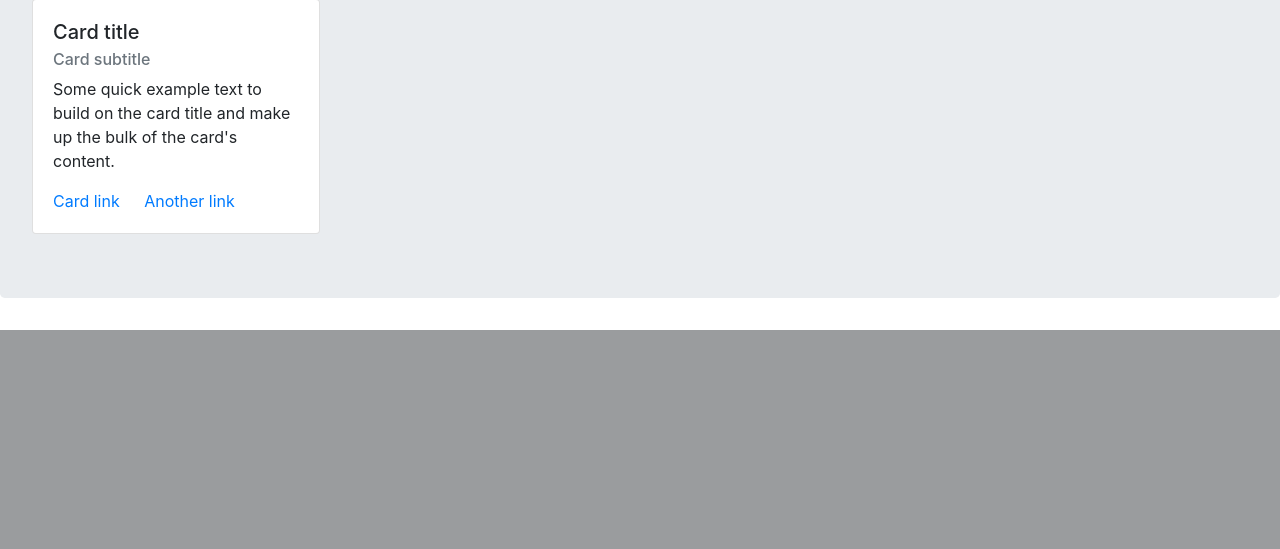
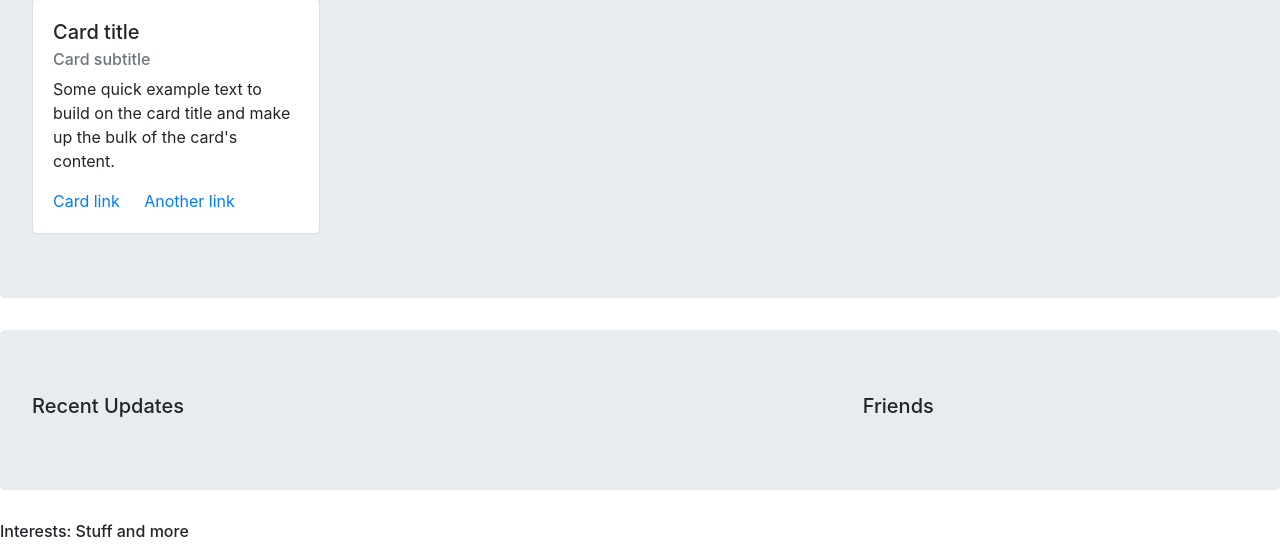
Before and after one commit to KitsuneNoctus/UX-UI-project-HC, a Flask app: page /profile in a window 1280 px wide. Shown: the part 1817-2366 px from the top of the page. Before the commit the page ends 2147 px from the top, so only its background shows below. Run offline with Flask 2, Linux system fonts and the light colour scheme; some libraries are stand-ins or nearby versions.

Commit message:
Working on profile still.

```diff
--- a/templates/profile.html
+++ b/templates/profile.html
@@ -301,4 +301,15 @@
             </a>
         </div>
     </div>
+    <div class="jumbotron">
+        <div class="row">
+            <div class="col-8">
+                <h5>Recent Updates</h5>
+            </div>
+            <div class="col-4">
+                <h5>Friends</h5>
+            </div>
+        </div>
+    </div>
+    <h6>Interests: Stuff and more</h6>
 {% endblock %}
```
